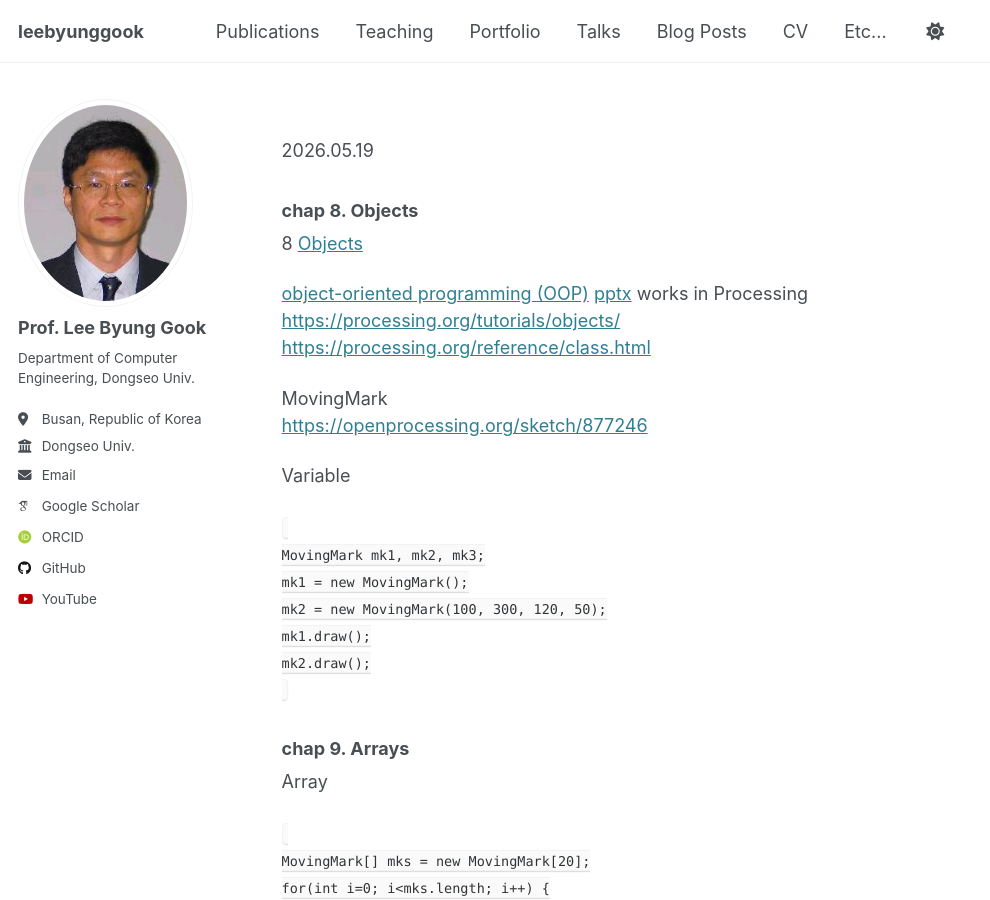
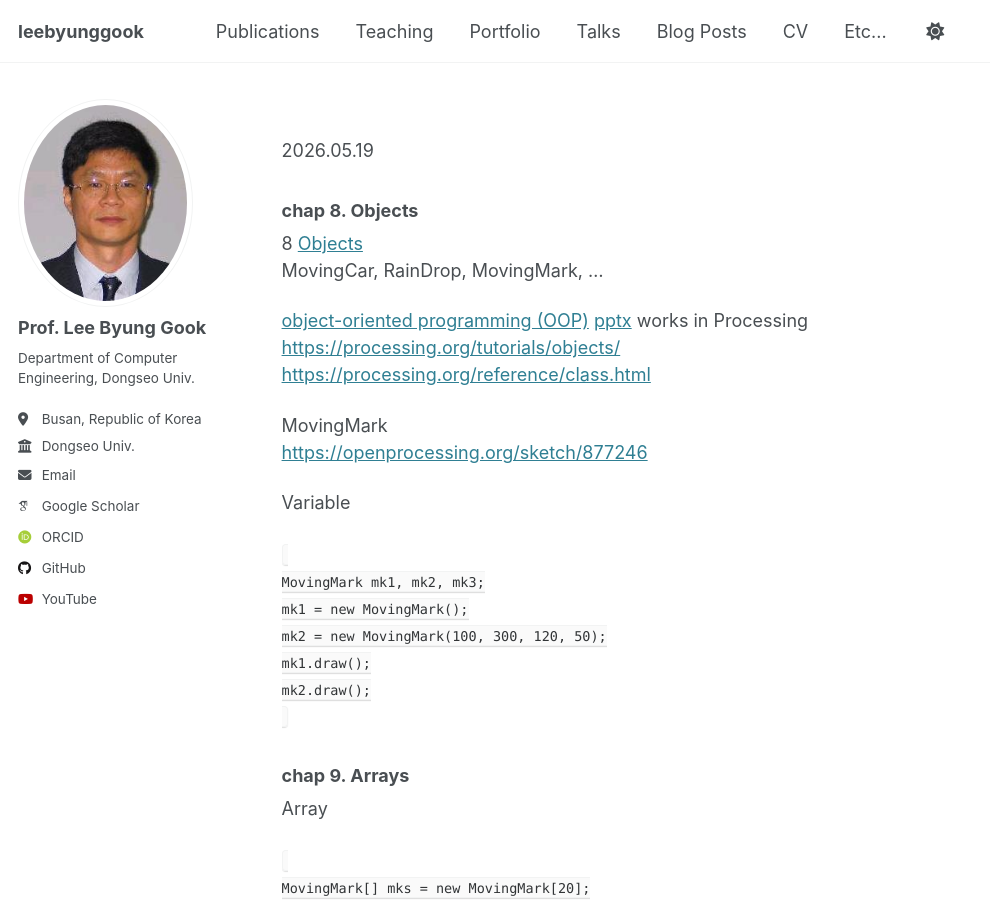
Before and after one commit to leebyunggook/leebyunggook.github.io, a Jekyll site: the page built from _pages/PhysicsProcessing.md, in a window 1280 px wide and 900 px high, scrolled down 2443 px. Shown: the whole window, without its empty margins (0-990 px from the left). Built offline with Jekyll 4.4.1, drawn with Linux system fonts in a browser that asks for light colours; some web fonts are replaced; our own code applies the rules of GitHub Pages for plain Markdown files.

Commit message:
Update PhysicsProcessing.md

```diff
--- a/_pages/PhysicsProcessing.md
+++ b/_pages/PhysicsProcessing.md
@@ -74,6 +74,7 @@ Simple Logo and Pattern
 ### chap 8. Objects
 
 8 [Objects](http://learningprocessing.com/examples/chp08/example-08-01-singleobject) <br>
+MovingCar, RainDrop, MovingMark, ...
 
 [object-oriented programming (OOP)](./OOP.pdf) [pptx](./OOP.pptx) works in Processing <br>
 [https://processing.org/tutorials/objects/](https://processing.org/tutorials/objects/) <br>
```
